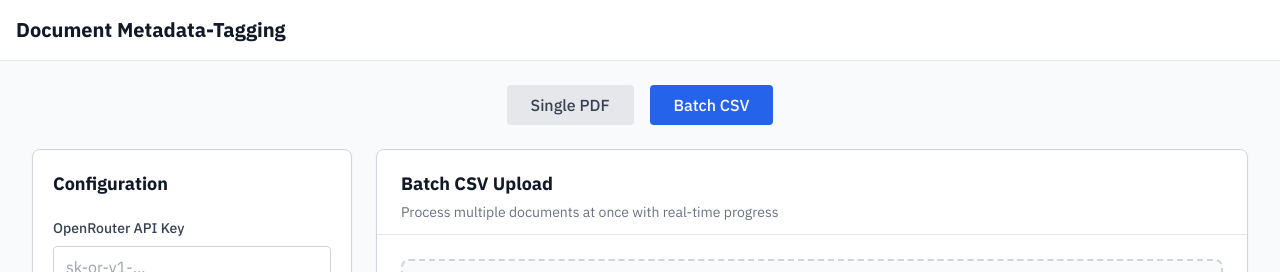
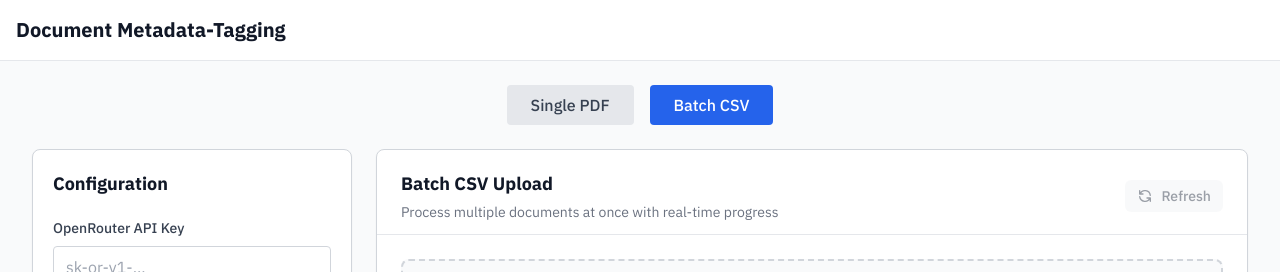
Before and after one commit to itsdivyanshjha/Meta-Data-Tag-Generator, a Next.js app in the folder frontend/: page / in a window 1280 px wide. Both pictures are taken after a click on the button "Batch CSV". Shown: the top 272 px of the page. Built offline with nearby package versions, Linux system fonts and the light colour scheme; no server answers.

Commit message:
Batch check

```diff
--- a/frontend/components/BatchUpload.tsx
+++ b/frontend/components/BatchUpload.tsx
@@ -32,7 +32,8 @@
     documents,
     setProcessingSettings,
     processingSettings,
-    importCSV
+    importCSV,
+    reset
   } = useBatchStore()
 
   // Sync config with store
@@ -56,8 +57,34 @@
     <div className="card h-full flex flex-col">
       {/* Header - Fixed at top */}
       <div className="border-b border-gray-200 pb-3 px-6 pt-5 flex-shrink-0">
-        <h2 className="text-lg font-bold text-gray-900">Batch CSV Upload</h2>
-        <p className="text-sm text-gray-500 mt-1">Process multiple documents at once with real-time progress</p>
+        <div className="flex items-center justify-between">
+          <div>
+            <h2 className="text-lg font-bold text-gray-900">Batch CSV Upload</h2>
+            <p className="text-sm text-gray-500 mt-1">Process multiple documents at once with real-time progress</p>
+          </div>
+          <button
+            onClick={reset}
+            disabled={documents.length === 0}
+            className="flex items-center gap-2 px-3 py-1.5 text-sm font-medium text-gray-700 bg-gray-100 hover:bg-gray-200 rounded-md transition-colors disabled:opacity-50 disabled:cursor-not-allowed"
+            title="Reset batch upload (keeps configuration)"
+          >
+            <svg
+              xmlns="http://www.w3.org/2000/svg"
+              className="h-4 w-4"
+              fill="none"
+              viewBox="0 0 24 24"
+              stroke="currentColor"
+            >
+              <path
+                strokeLinecap="round"
+                strokeLinejoin="round"
+                strokeWidth={2}
+                d="M4 4v5h.582m15.356 2A8.001 8.001 0 004.582 9m0 0H9m11 11v-5h-.581m0 0a8.003 8.003 0 01-15.357-2m15.357 2H15"
+              />
+            </svg>
+            Refresh
+          </button>
+        </div>
       </div>
 
       {/* Scrollable Content Area - Contains ALL sections */}
```
Also changed, not shown: 1 other file (tests, documents, lock files or other folders).
